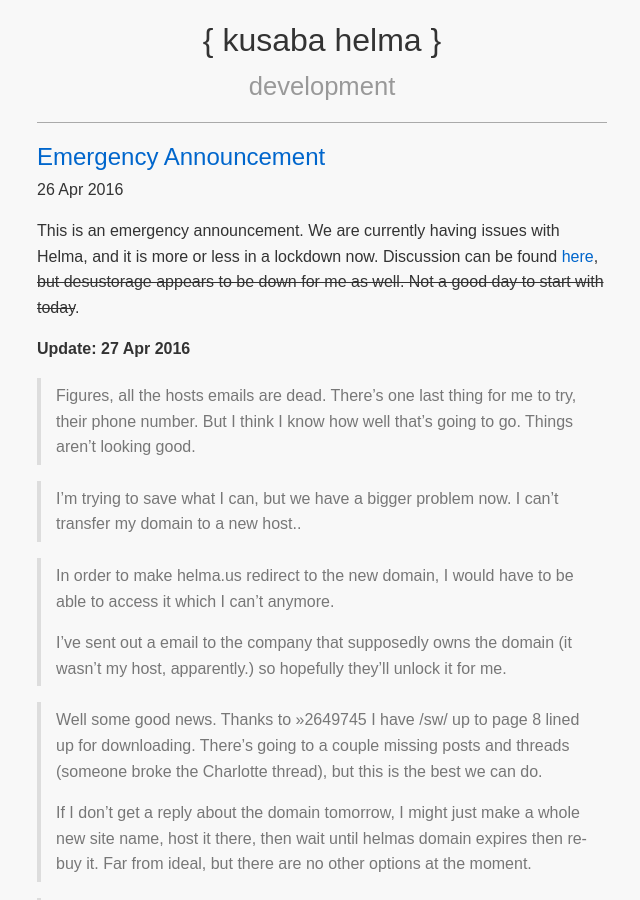
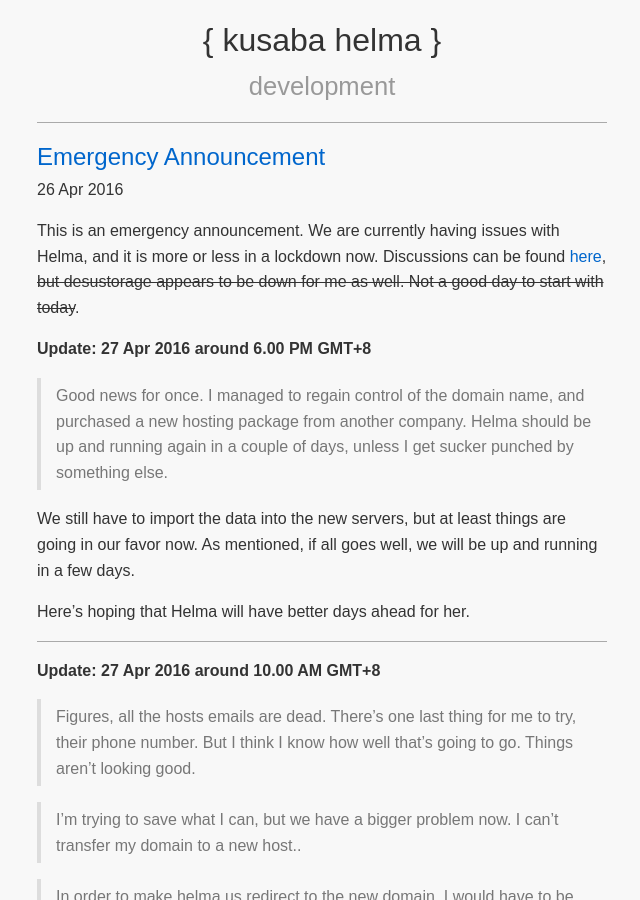
Before and after one commit to altbdoor/kusaba-helma, a Jekyll site: the page built from _posts/2016-04-26-Emergency-Announcement.md, in a window 1280 px wide and 900 px high. Shown: the whole window, without its empty margins (318-958 px from the left). Built offline with Jekyll 4.4.1, drawn with Linux system fonts in a browser that asks for light colours; some of the changed text lies outside the part shown.

Commit message:
looks like we have lady luck on our side

```diff
--- a/_posts/2016-04-26-Emergency-Announcement.md
+++ b/_posts/2016-04-26-Emergency-Announcement.md
@@ -3,9 +3,19 @@ layout: post
 title: Emergency Announcement
 ---
 
-This is an emergency announcement. We are currently having issues with Helma, and it is more or less in a lockdown now. Discussion can be found [here](http://desustorage.org/c/thread/2638250), <strike>but desustorage appears to be down for me as well. Not a good day to start with today</strike>.
+This is an emergency announcement. We are currently having issues with Helma, and it is more or less in a lockdown now. Discussions can be found [here](http://desustorage.org/c/thread/2638250), <strike>but desustorage appears to be down for me as well. Not a good day to start with today</strike>.
 
-**Update: 27 Apr 2016**
+**Update: 27 Apr 2016 around 6.00 PM GMT+8**
+
+> Good news for once. I managed to regain control of the domain name, and purchased a new hosting package from another company. Helma should be up and running again in a couple of days, unless I get sucker punched by something else.
+
+We still have to import the data into the new servers, but at least things are going in our favor now. As mentioned, if all goes well, we will be up and running in a few days.
+
+Here's hoping that Helma will have better days ahead for her.
+
+---
+
+**Update: 27 Apr 2016 around 10.00 AM GMT+8**
 
 > Figures, all the hosts emails are dead. There's one last thing for me to try, their phone number. But I think I know how well that's going to go. Things aren't looking good.
 
@@ -46,6 +56,12 @@ This is an emergency announcement. We are currently having issues with Helma, an
 >
 > Which would pretty much explain our odd structure in /sw/ now. So in short, we should have lost all our board pages and catalog.
 
+<!-- -->
+
+> &gt;Something went very wrong here. Either we hit the random limit, or something PHP messed up.
+>
+> Cpanels automatic backup hit the space limit, so I think the regeneration failed because there isn't a single free byte on the server right now.
+
 An Anon found a Google cache for /sw/, and if we're lucky, we should be able to retrieve all the missing files.
 
 ---
```
